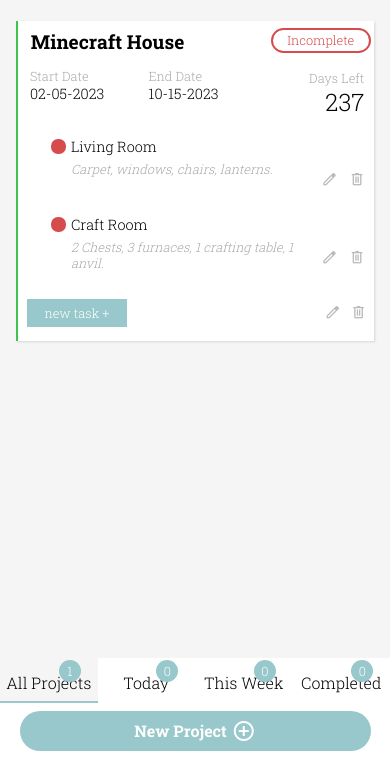
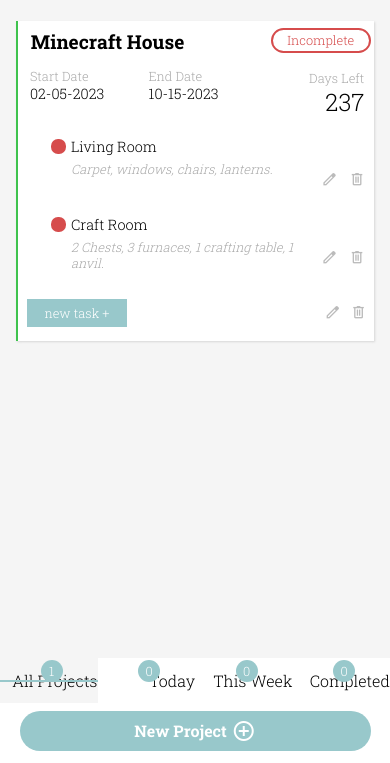
Before and after one commit to hollyefig/todolist, a plain HTML site: page index.html in a window 390 px wide. Shown: the part 81-844 px from the top of the page. Drawn offline with nearby package versions, Linux system fonts and the light colour scheme.

Commit message:
updated css for nav mobile to display appropriately

```diff
--- a/style.css
+++ b/style.css
@@ -860,6 +860,7 @@
         position: relative;
         grid-template-columns: 1fr;
         display: flex;
+        flex-direction: column;
         justify-content: center;
         height: 45px;
     }
@@ -876,7 +877,7 @@
         padding:.5em 0px 0px 0px;
         position: absolute;
         top: -6px;
-        margin: 0px 0px 0px 42px;
+        right:35px;
 
     }
 
```
